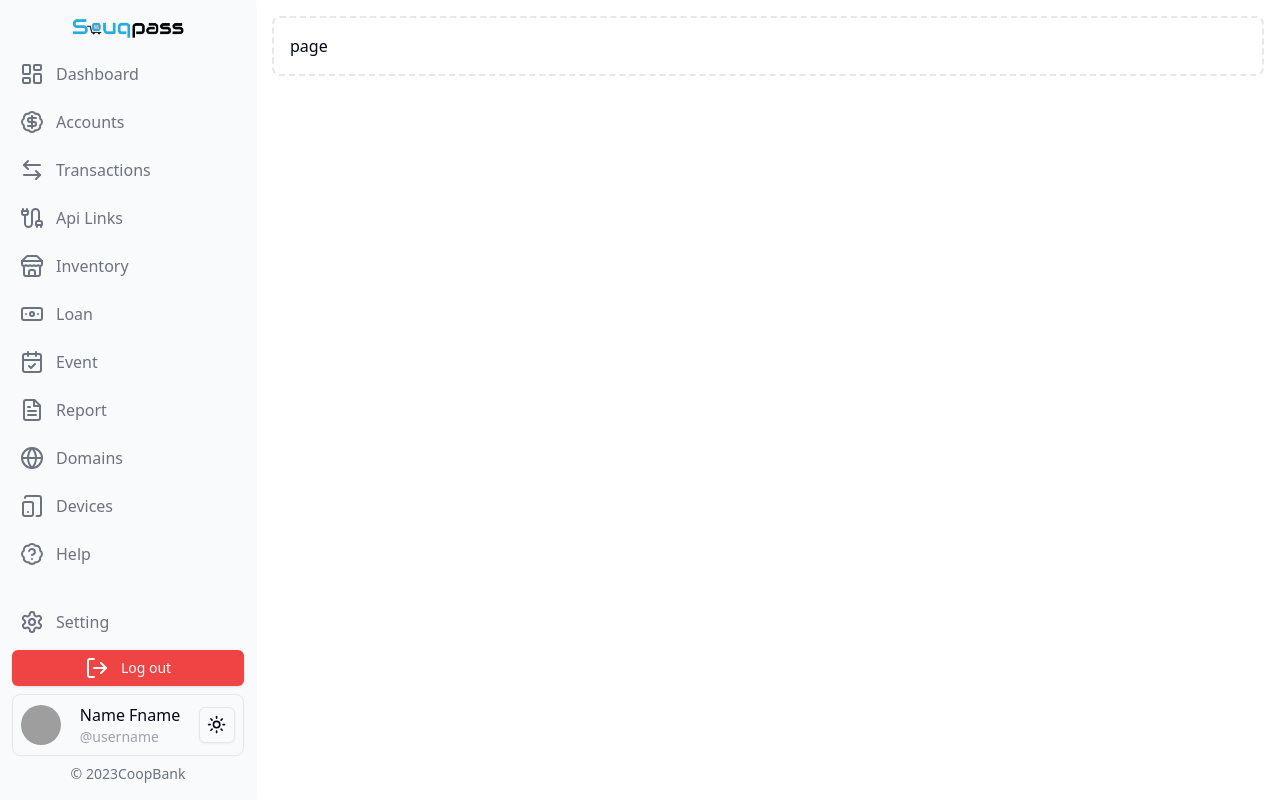
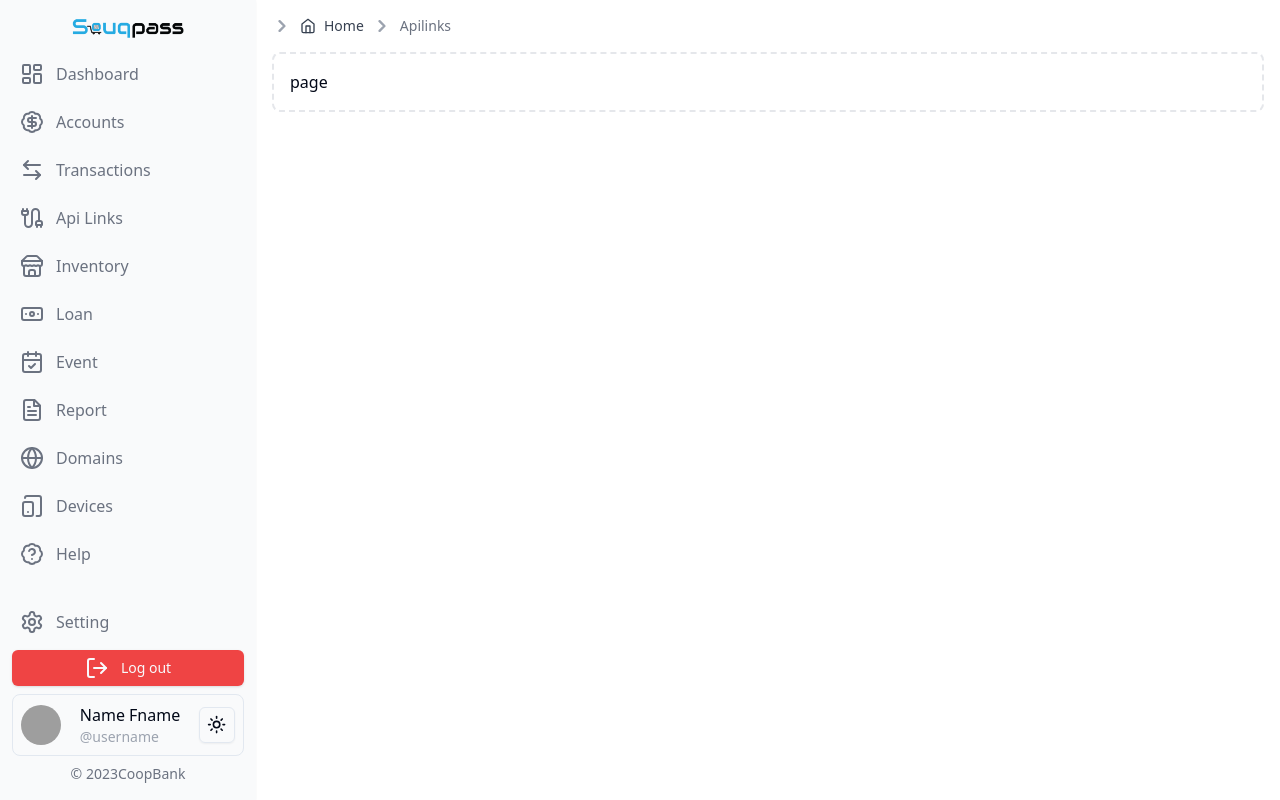
Before and after one commit to MuhidinM/souqGateway, a Next.js app: page /merchants/apilinks in a window 1280 px wide. Built offline with nearby package versions, Linux system fonts and the light colour scheme; grey boxes are pictures that could not be loaded.

Commit message:
breadcrumbs

```diff
--- a/app/merchants/components/Sidebar.tsx
+++ b/app/merchants/components/Sidebar.tsx
@@ -10,6 +10,7 @@ import { sideBar } from "@/constants";
 import { Button } from "@/components/ui/button";
 import { signOut } from "next-auth/react";
 import { useRouter } from "next/navigation";
+import Breadcrumbs from "@/components/Breadcrumbs";
 
 const Sidebar = () => {
   const router = useRouter();
@@ -64,7 +65,7 @@ const Sidebar = () => {
                 <ul className="space-y-2 font-medium w-full ">
                   <li>
                     <Link
-                      href="#"
+                      href="/merchants/setting"
                       className="flex items-center p-2 text-gray-500 rounded-lg dark:text-white hover:text-cyan-500 dark:hover:text-cyan-500 hover:bg-gray-100 dark:hover:bg-gray-700 group"
                     >
                       <Settings />
@@ -77,7 +78,7 @@ const Sidebar = () => {
                         await signOut();
                         router.push("/");
                       }}
-                      className="w-full bg-red-500 hover:bg-red-400"
+                      className="w-full bg-red-500 hover:bg-red-600"
                     >
                       <LogOut />
                       <span className="ms-3">Log out</span>
--- a/app/merchants/layout.tsx
+++ b/app/merchants/layout.tsx
@@ -1,6 +1,7 @@
 import type { Metadata } from "next";
-import Footer from "./components/Footer";
 import Sidebar from "./components/Sidebar";
+
+import Breadcrumbs from "@/components/Breadcrumbs";
 
 export const metadata: Metadata = {
   title: "Souq Payment Gateway",
@@ -15,7 +16,9 @@ export default function RootLayout({
   return (
     <div className="">
       <Sidebar />
+
       <div className="p-4 sm:ml-64">
+        <Breadcrumbs />
         <div className="p-4 border-2 border-gray-200 border-dashed rounded-lg dark:border-gray-700">
           {children}
         </div>
--- a/app/merchants/transactions/page.tsx
+++ b/app/merchants/transactions/page.tsx
@@ -0,0 +1,7 @@
+import React from "react";
+
+const page = () => {
+  return <div>page</div>;
+};
+
+export default page;
--- /dev/null
+++ b/components/Breadcrumbs.tsx
@@ -0,0 +1,80 @@
+"use client";
+import { Home } from "lucide-react";
+import Link from "next/link";
+import { usePathname } from "next/navigation";
+
+const Breadcrumbs = () => {
+  const path = usePathname();
+  const pathnames = path.split("/").filter((x) => x);
+
+  // Replace the first segment (/merchants) with "Home" for display
+  if (pathnames[0] === "merchants") {
+    pathnames[0] = "Home";
+  }
+
+  return (
+    <nav className="flex mb-4" aria-label="Breadcrumb">
+      <ol className="inline-flex items-center space-x-1 md:space-x-2 rtl:space-x-reverse">
+        {pathnames.map((pathname, index) => {
+          const routeTo = `/${pathnames.slice(0, index + 1).join("/")}`;
+          const isLast = index === pathnames.length - 1;
+
+          // Capitalize the first letter of each pathname segment
+          const capitalizedPathname =
+            pathname.charAt(0).toUpperCase() + pathname.slice(1);
+
+          // Custom link for "Home" to route to /merchants
+          const isHome = pathname === "Home";
+          const homeRoute = "/merchants";
+
+          return (
+            <li key={index}>
+              <div className="flex items-center">
+                <svg
+                  className="rtl:rotate-180 w-3 h-3 text-gray-400 mx-1"
+                  aria-hidden="true"
+                  xmlns="http://www.w3.org/2000/svg"
+                  fill="none"
+                  viewBox="0 0 6 10"
+                >
+                  <path
+                    stroke="currentColor"
+                    strokeLinecap="round"
+                    strokeLinejoin="round"
+                    strokeWidth="2"
+                    d="m1 9 4-4-4-4"
+                  />
+                </svg>
+                {isLast ? (
+                  <span className="ms-1 text-sm font-medium text-gray-500 md:ms-2 dark:text-gray-400">
+                    {capitalizedPathname}
+                  </span>
+                ) : isHome ? (
+                  <Link
+                    href={homeRoute}
+                    className="ms-1 flex text-sm font-medium text-gray-700 hover:text-blue-600 md:ms-2 dark:text-gray-400 dark:hover:text-white"
+                  >
+                    <Home
+                      size={16}
+                      className="mr-2 justify-center items-center m-auto"
+                    />
+                    {capitalizedPathname}
+                  </Link>
+                ) : (
+                  <Link
+                    href={routeTo}
+                    className="ms-1 text-sm font-medium text-gray-700 hover:text-blue-600 md:ms-2 dark:text-gray-400 dark:hover:text-white"
+                  >
+                    {capitalizedPathname}
+                  </Link>
+                )}
+              </div>
+            </li>
+          );
+        })}
+      </ol>
+    </nav>
+  );
+};
+
+export default Breadcrumbs;
--- a/middleware.ts
+++ b/middleware.ts
@@ -26,5 +26,5 @@ export default withAuth(
 );
 
 export const config = {
-  matcher: ["/merchants", "/merchants/:path*", "/sales/", "/sales/:path*"],
+  // matcher: ["/merchants", "/merchants/:path*", "/sales/", "/sales/:path*"],
 };
```
